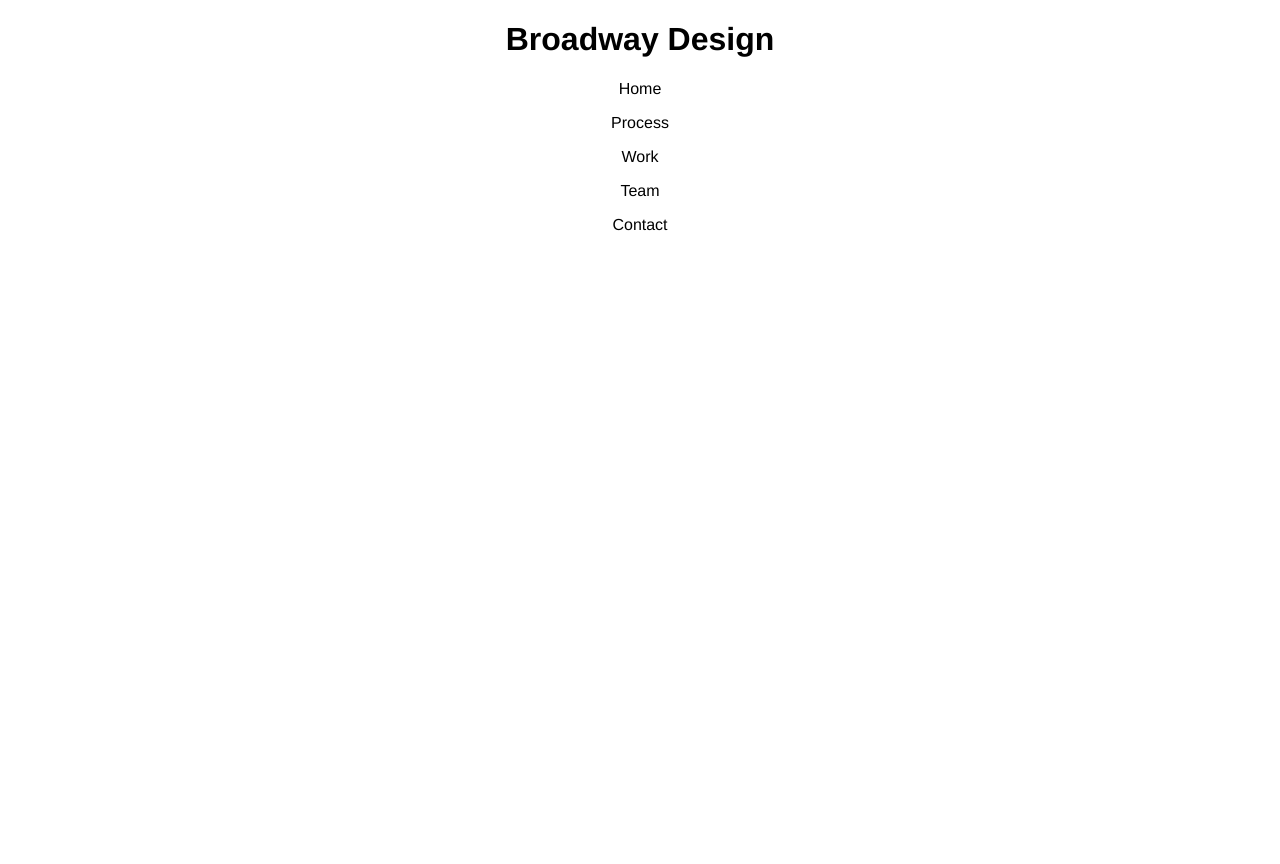
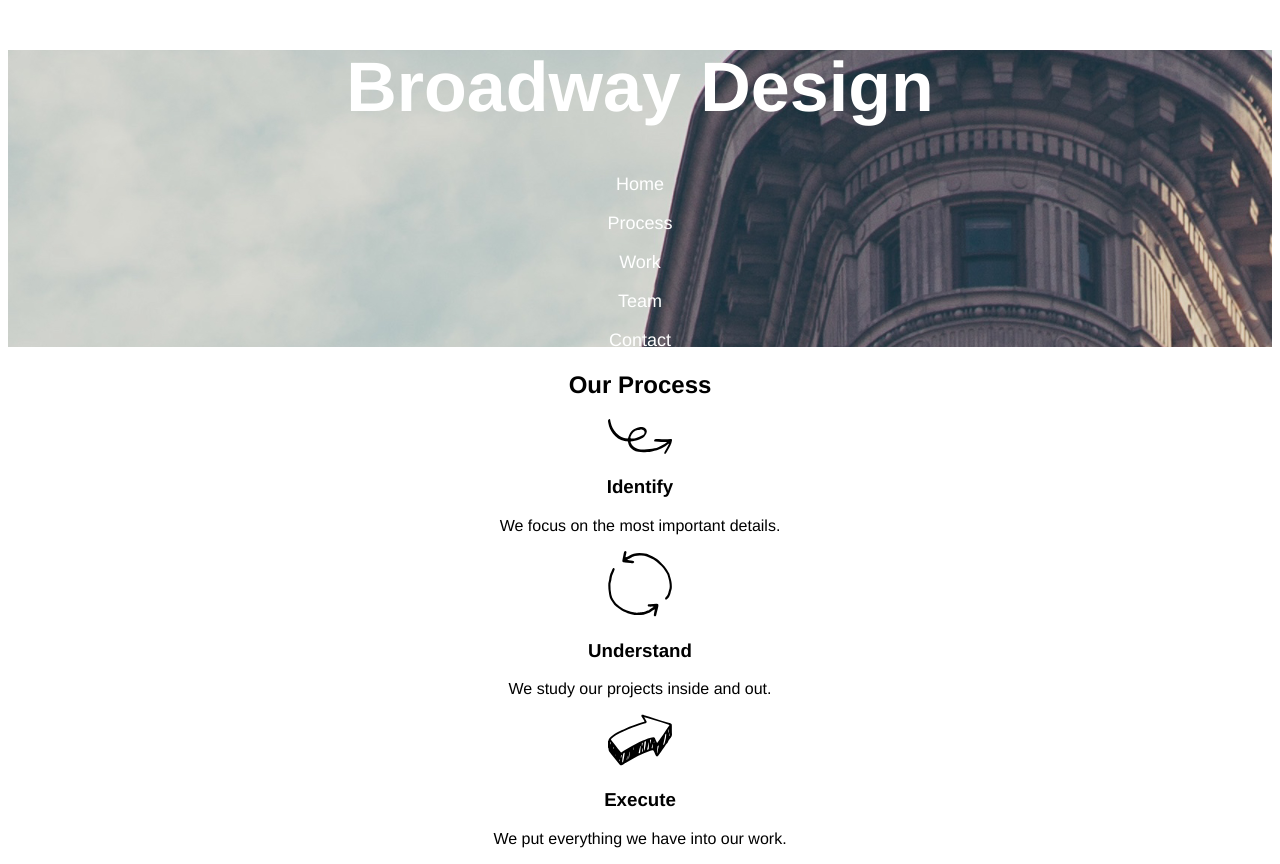
Before and after one commit to rodbinwa/Broadway, a plain HTML site: page broadway/index.html in a window 1280 px wide. Before the commit the page ends 800 px from the top, so only its background shows below. Drawn offline with Linux system fonts and the light colour scheme.

Commit message:
Updated with the process section

```diff
--- a/broadway/index.html
+++ b/broadway/index.html
@@ -14,5 +14,17 @@
         <p>Team</p>
         <p>Contact</p>
     </div>
+    <div class = "processitems" id="process">
+      <h2>Our Process</h2>
+      <img src="./resources/images/identify.svg">
+      <h3>Identify</h3>
+      <p>We focus on the most important details.</p>
+      <img src="./resources/images/understand.svg">
+      <h3>Understand</h3>
+      <p>We study our projects inside and out.</p>
+      <img src="./resources/images/execute.svg">
+      <h3>Execute</h3>
+      <p>We put everything we have into our work.</p>
+    </div>
   </body>
 </html>
--- a/broadway/resources/CSS/style.css
+++ b/broadway/resources/CSS/style.css
@@ -3,6 +3,17 @@ body {
   font-family: Helvetica, sans-serif;
   text-align: center;
 }
-.heroimage {
-  background-image: url("./resources/Images/the-flatiron-building.png");
+.hero {
+  color: white;
+  background-image: url("../Images/the-flatiron-building.png");
+  background-position: center;
+  background-repeat: no-repeat;
 }
+
+.hero h1 {
+  font-size: 70px;
+}
+
+.hero p {
+  font-size: 18px;
+}
```
